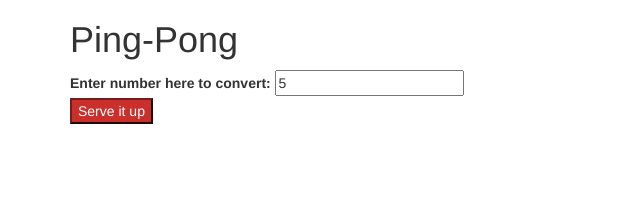
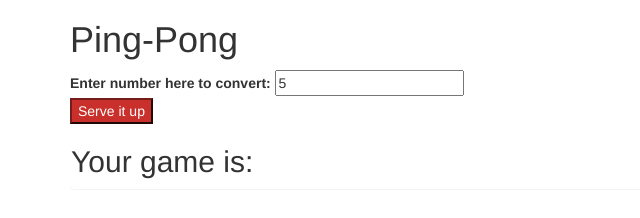
Before and after one commit to GalinMcMahon/ping-pong, a plain HTML site: page index.html in a window 1280 px wide. Both pictures are taken after typing "5" into the empty fields and a click on the button "Serve it up". Shown: the whole page, without its empty margins (0-640 px from the left). Drawn offline with Linux system fonts and the light colour scheme.

Commit message:
substitute multiples of 3 and 5 with ping and pong

```diff
--- a/css/styles.css
+++ b/css/styles.css
@@ -0,0 +1,3 @@
+#outRange {
+  display: none;
+}
--- a/index.html
+++ b/index.html
@@ -18,6 +18,9 @@
         </div>
         <button class="btn-danger" type="submit">Serve it up</button>
       </form>
+      <div class = "panel" id = "outRange">
+        <h2>Your game is: <br></h2>
+      </div>
     </div>
   </body>
 </html>
--- a/js/scripts.js
+++ b/js/scripts.js
@@ -4,12 +4,19 @@ $(document).ready(function() {
       var numberOut = 0;
       var ArrayIn = []
       for (numberOut = 1; numberOut <= userInput; numberOut++) {
+        $("#outRange").show(numberOut);
         ArrayIn.push(numberOut);
-    }
+      }
+        console.log(ArrayIn);
+        event.preventDefault();
 
-      console.log(ArrayIn);
-
-
-      event.preventDefault();
+    ArrayIn.forEach(function(numberOut) {
+      if (numberOut % 3 === 0) {
+        var numberOut = "ping"
+      } else if (numberOut % 5 === 0) {
+        var numberOut = "pong"
+      } else{}
+        console.log(numberOut);
+    });
   });
 });
```
